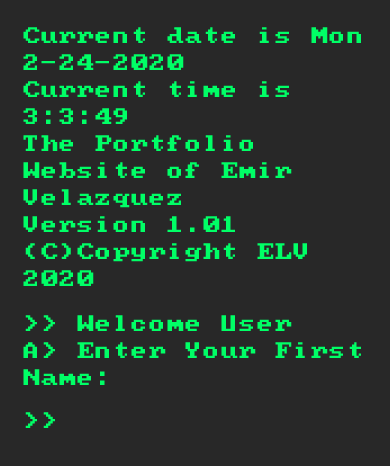
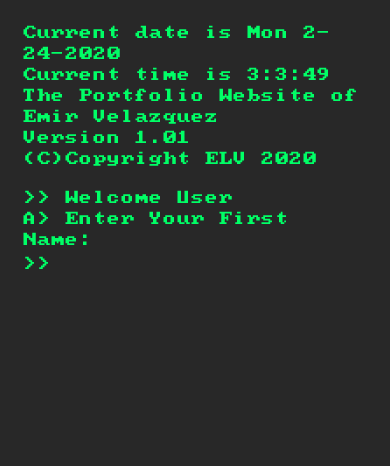
Before and after one commit to EmirVelazquez/emir-velazquez, a React (Create React App) app: page / in a window 390 px wide. Shown: the top 466 px of the page. Built offline with nearby package versions, Linux system fonts and the light colour scheme.

Commit message:
added media querie for mobile resposiveness. finished most of the logic on startscreen component, saving entered username to localstorage. typist will dynamically change

```diff
--- a/src/pages/StartUpScreen.css
+++ b/src/pages/StartUpScreen.css
@@ -8,6 +8,17 @@
     margin-bottom: 5%;
 }
 
+#inputContainer{
+    white-space: nowrap;
+    margin: 0;
+    width: 100%;
+}
+
+#arrows{
+    display: inline-block;
+    margin: 0 16px 0 0;
+}
+
 .userNameContainer {
     background-color: #282828;
     color: #00FF66;
@@ -15,6 +26,8 @@
     border: 2px solid #282828;
     border-bottom: 2px solid #00FF66;
     outline: none;
+    width: 100%;
+    display: inline-block;
 }
 
 .userNameContainer:focus {
@@ -24,3 +37,8 @@
 .startScreenText {
     margin: 0;
 }
+
+/* Media Querie */
+@media (max-width: 600px) {
+    #startScreenContainer {font-size: 14px;}
+}
--- a/src/pages/StartUpScreen.jsx
+++ b/src/pages/StartUpScreen.jsx
@@ -13,7 +13,9 @@ class startUpScreen extends Component {
         userName: "",
         whenReady: "",
         userEnterSubmit: "",
-        inputShow: false
+        disableInput: false,
+        inputShow: false,
+        userEnteredName: false
     }
 
     // Only After the component mounts, run the methods
@@ -75,17 +77,25 @@ class startUpScreen extends Component {
             this.setState({ whenReady: "" })
             this.setState({ userEnterSubmit: "" })
         } else {
-            this.setState({ whenReady: ">> Press Enter When Ready" });
+            this.setState({ whenReady: ">> Press Enter" });
         }
     };
 
     // Method to handle input submission
     handleKeyDown = event => {
         if (event.key === "Enter" && this.state.userName !== "") {
+            // Grab user name trim it and make it all lowercase
+            let lowerName = this.state.userName.trim().toLowerCase();
+            // Capitalize only the first letter
+            let upperName = lowerName.charAt(0).toUpperCase() + lowerName.substring(1);
             // Save user name to local storage
-            console.log("User name is:" + this.state.userName.trim().toLocaleLowerCase());
-            // eslint-disable-next-line
-            this.setState({ userEnterSubmit: ">> Thank You " + `${this.state.userName},` + " Personalizing Your Experience..." })
+            localStorage.setItem("userName", upperName);
+            // Set state for next typist message
+            this.setState({
+                disableInput: true,
+                userEnterSubmit: ">> Thank You " + upperName,
+                userEnteredName: true
+            });
         }
     };
 
@@ -96,19 +106,50 @@ class startUpScreen extends Component {
     renderInputBox = () => {
         if (this.state.inputShow) {
             return (
-                <div>  >>  <input type="text"
+                <div id="inputContainer"><p id="arrows">>></p><input type="text"
                     value={this.state.userName}
                     name={"userName"}
                     onChange={this.handleInputChange}
                     onKeyPress={this.handleKeyDown}
                     className="userNameContainer"
+                    disabled={this.state.disableInput}
                     autoFocus>
                 </input>
                 </div>
             )
-        } else {
-            return null
         }
+        return null
+    }
+
+    renderEnterLine = () => {
+        if (this.state.whenReady !== "") {
+            return (
+                <Typist
+                    cursor={{ show: false }}
+                    avgTypingDelay={80}
+                    onTypingDone={null}>
+                    <p className="startScreenText">{this.state.whenReady}</p>
+                </Typist>
+            )
+        }
+        return null
+    }
+
+    renderLastLines = () => {
+        if (this.state.userEnteredName) {
+            return (
+                <Typist
+                    cursor={{ show: false }}
+                    avgTypingDelay={80}
+                    // Once last line is typed, route to portfolio page
+                    onTypingDone={null}>
+                    <p className="startScreenText">{this.state.userEnterSubmit}</p>
+                    <p className="startScreenText">>> Personalizing Your Experience</p>
+                    <p className="startScreenText">>> Have a good day</p>
+                </Typist>
+            )
+        }
+        return null
     }
 
     render() {
@@ -128,18 +169,20 @@ class startUpScreen extends Component {
                     <Col sm="12">
                         <Typist
                             cursor={{ show: false }}
-                            avgTypingDelay={90}
+                            avgTypingDelay={80}
                             onTypingDone={this.changeInputShowState}>
-                            <p className="startScreenText">  >> Welcome User</p>
-                            <p id="cursorContainer">  A> Enter Your First Name:</p>
+                            <p className="startScreenText">>> Welcome User</p>
+                            <p className="startScreenText">A> Enter Your First Name:</p>
                         </Typist>
-                        <this.renderInputBox />
+                        <div style={{ width: "30%" }}>
+                            <this.renderInputBox />
+                        </div>
                     </Col>
                 </Row>
                 <Row>
                     <Col sm="12">
-                        <p>{this.state.whenReady}</p>
-                        <p className="startScreenText">{this.state.userEnterSubmit}</p>
+                        <this.renderEnterLine />
+                        <this.renderLastLines />
                     </Col>
                 </Row>
             </Container >
```
